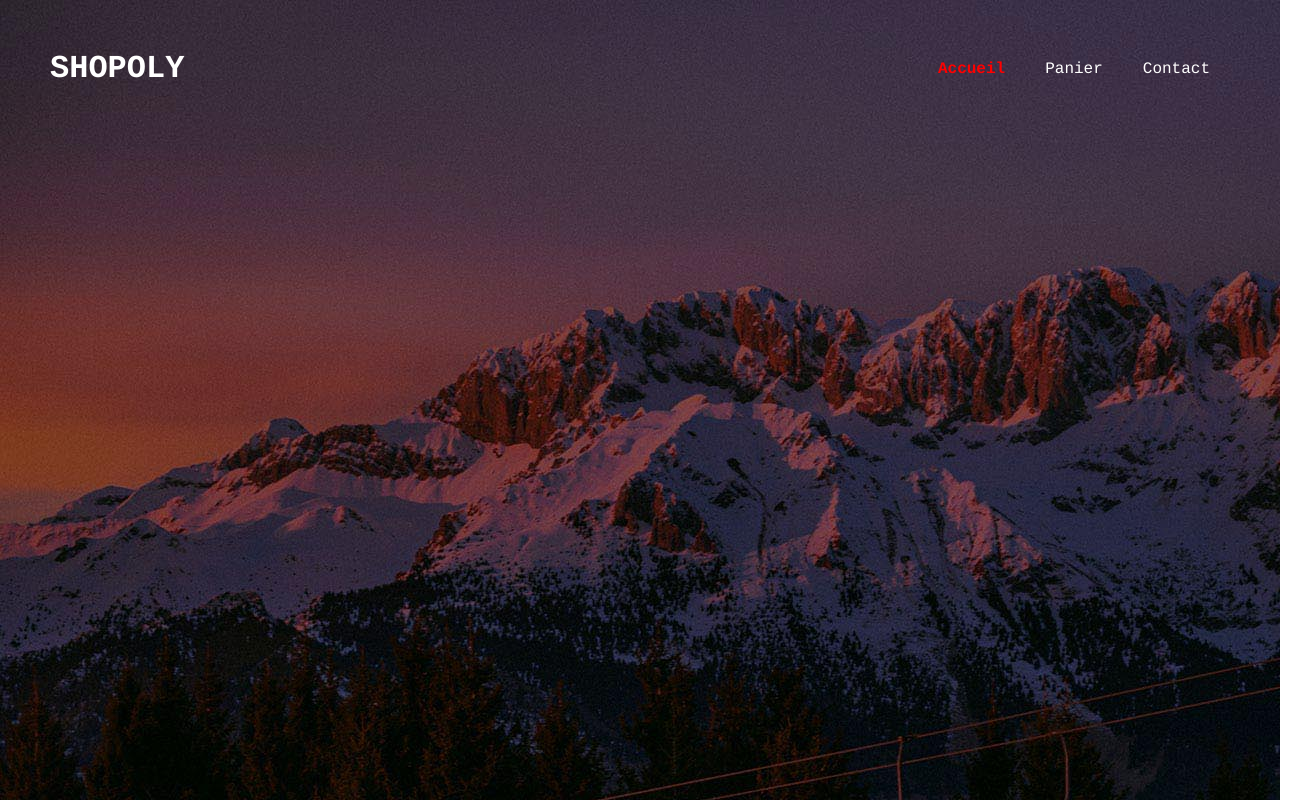
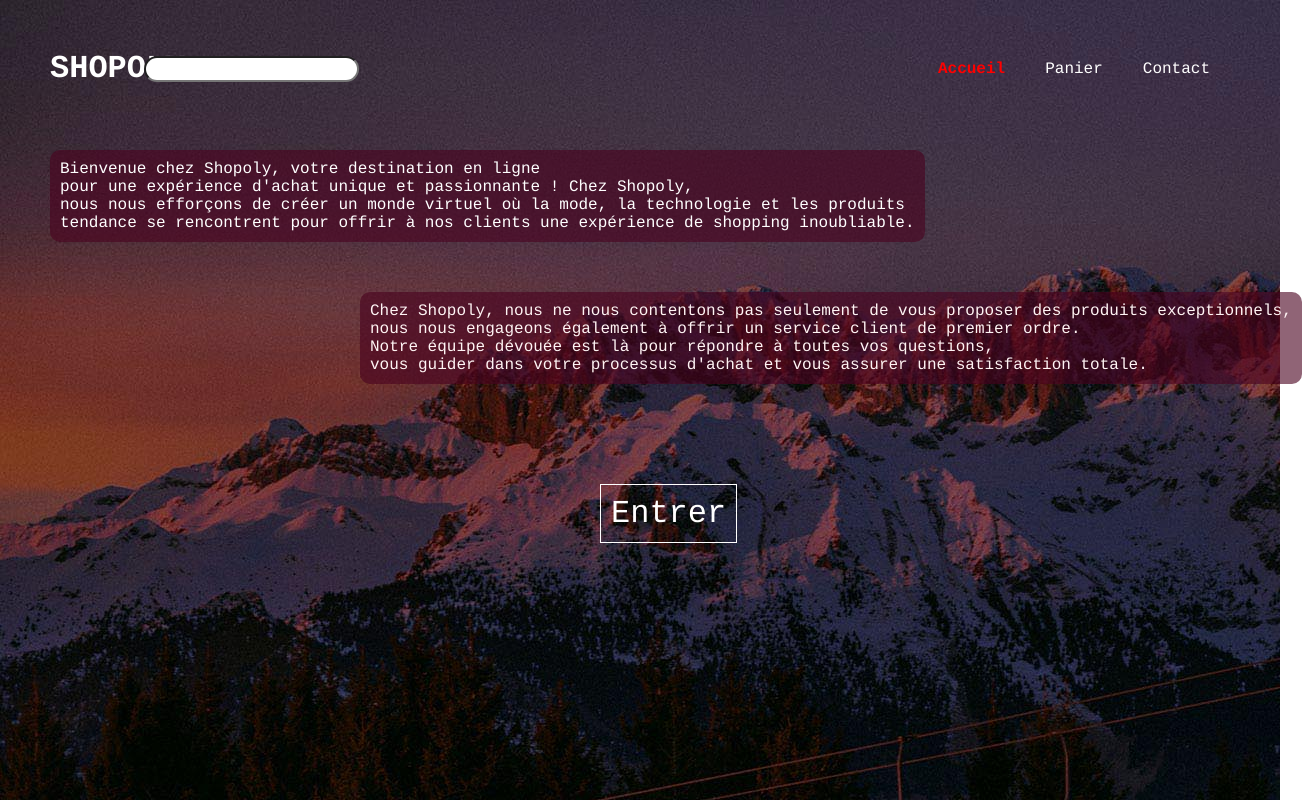
Before and after one commit to RibeiroRyan/Shopoly, a plain HTML site: page index.html in a window 1280 px wide. Shown: the whole page, 1302 px wide, since content can reach past the window. Drawn offline with Linux system fonts and the light colour scheme.

Commit message:
update accueil

```diff
--- a/assets/css/style.css
+++ b/assets/css/style.css
@@ -56,6 +56,53 @@ header {
     display: none;
 }
 
+.text1 {
+    position: relative;
+    color: rgb(255, 255, 255);
+    top: 150px;
+    left: 50px;
+    border: solid ;
+    background-color: rgba(75, 2, 32, 0.61);
+    padding: 10px;
+    border-radius: 10px;
+    border: solid 0px;
+    display: flex;
+    width: fit-content;
+}
+
+.text2 {
+    position: relative;
+    color: rgb(255, 244, 244);
+    top: 200px;
+    left: 360px;
+    border: solid ;
+    background-color: rgba(75, 2, 32, 0.61);
+    padding: 10px;
+    border-radius: 10px;
+    border: solid 0px;
+    display: flex;
+    width: fit-content;
+}
+
+.bouton-entrer {
+    position: relative;
+    width: fit-content;
+    top: 300px;
+    color: white;
+    display: flex;
+    border: solid 1px;
+    padding: 10px;
+    left: 600px;
+    font-size: 2em;
+}
+
+.navbar .searchbar {
+    position: relative;
+    right: 300px;
+    border-radius: 20px;
+    font-size: 1em;
+    padding: 2px;
+}
 
 
 @media screen and (max-width: 900px) {
--- a/index.html
+++ b/index.html
@@ -8,17 +8,22 @@
 </head>
 <body>
     <nav class="navbar">
-        <a href="#" class="logo">SHOPOLY</a>
+        <a href="index.html" class="logo">SHOPOLY</a>
+        <input type="search" class="searchbar"/>
         <div class="nav-links">
             <ul>
-                <li><a href="#" class="first">Accueil</a></li>
+                <li><a href="index.html" class="first">Accueil</a></li>
                 <li><a href="#">Panier</a></li>                 <!--Bar de Navigation-->
                 <li><a href="#">Contact</a></li>
             </ul>
         </div>
         <img src="assets/css/img/menu-btn.png" alt="bouton de navbar" class="menu-boutons">
     </nav>
-    <header></header>
+    <header>
+        <p class="text1">Bienvenue chez Shopoly, votre destination en ligne <br>pour une expérience d'achat unique et passionnante ! Chez Shopoly,<br> nous nous efforçons de créer un monde virtuel où la mode, la technologie et les produits<br> tendance se rencontrent pour offrir à nos clients une expérience de shopping inoubliable.</p>
+        <p class="text2">Chez Shopoly, nous ne nous contentons pas seulement de vous proposer des produits exceptionnels,<br> nous nous engageons également à offrir un service client de premier ordre.<br> Notre équipe dévouée est là pour répondre à toutes vos questions,<br> vous guider dans votre processus d'achat et vous assurer une satisfaction totale.</p>
+        <p><a href="#" class="bouton-entrer">Entrer</a></p>
+    </header>
 
 </body>
     <script>
```
Also changed, not shown: assets/css/img/logo.png (added), assets/css/img/loupe.jpg (added).
